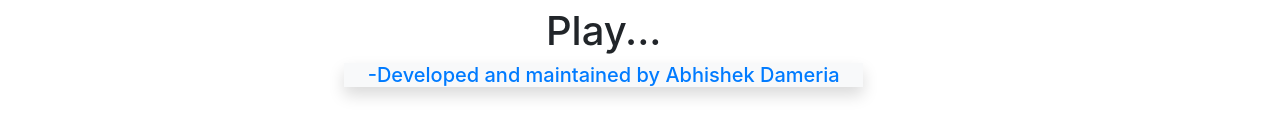
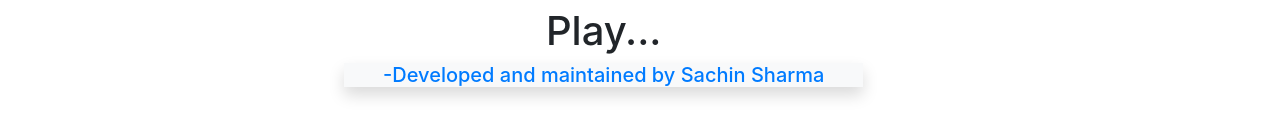
Before and after one commit to Abhishekiet/youtube_Clone, a React (Create React App) app: page / in a window 1280 px wide. Shown: the part 176-312 px from the top of the page. Built offline with nearby package versions, Linux system fonts and the light colour scheme.

Commit message:
Update Selectedvideo.js

```diff
--- a/src/Selectedvideo.js
+++ b/src/Selectedvideo.js
@@ -18,7 +18,7 @@ class Currentvideo extends Component{
     if(selectedvideo.length === 0){
        return ( <div>
      <h1 style={{marginLeft:"300px"}} className="text-center "> Please Search A video To Play...</h1>
-     <h5 style={{marginLeft:"300px"}} className="text-center text-primary shadow bg-light">-Developed and maintained by Abhishek Dameria</h5>
+     <h5 style={{marginLeft:"300px"}} className="text-center text-primary shadow bg-light">-Developed and maintained by Sachin Sharma</h5>
        </div>)}
 
    else{
```
